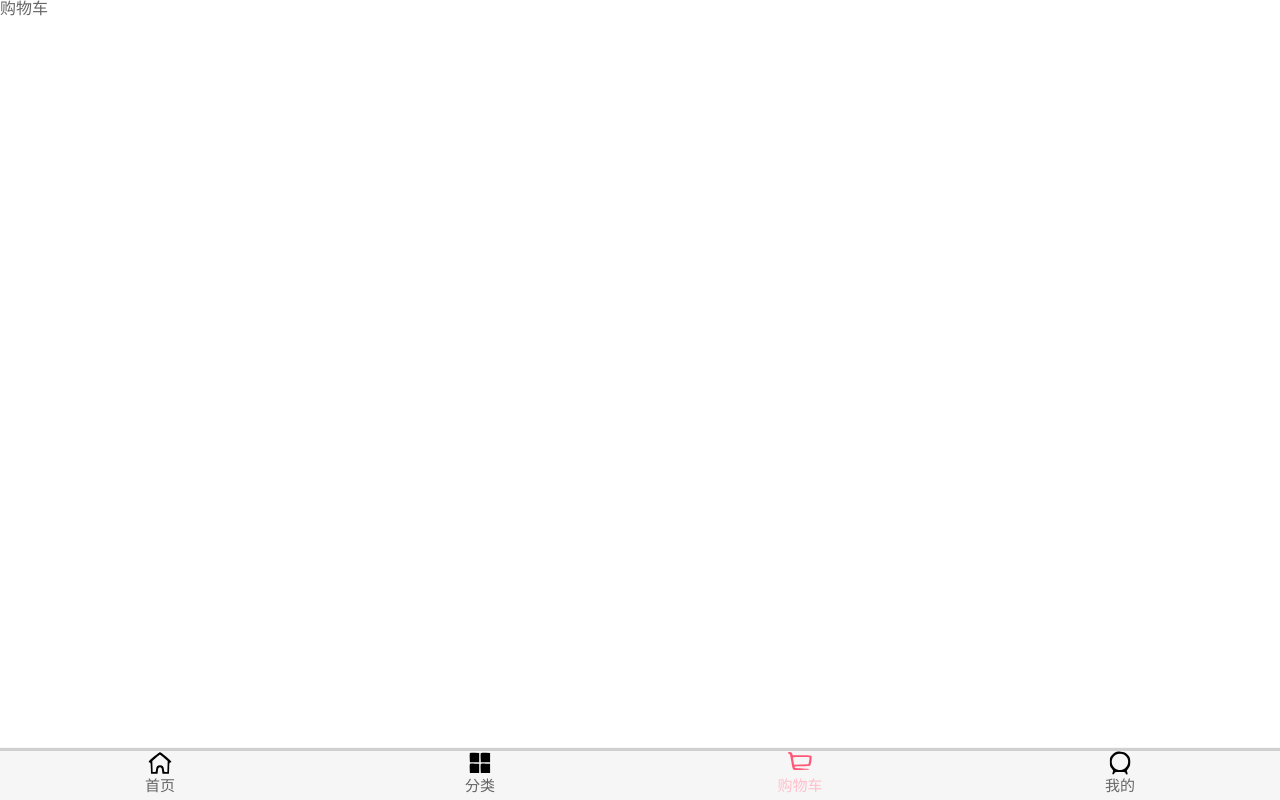
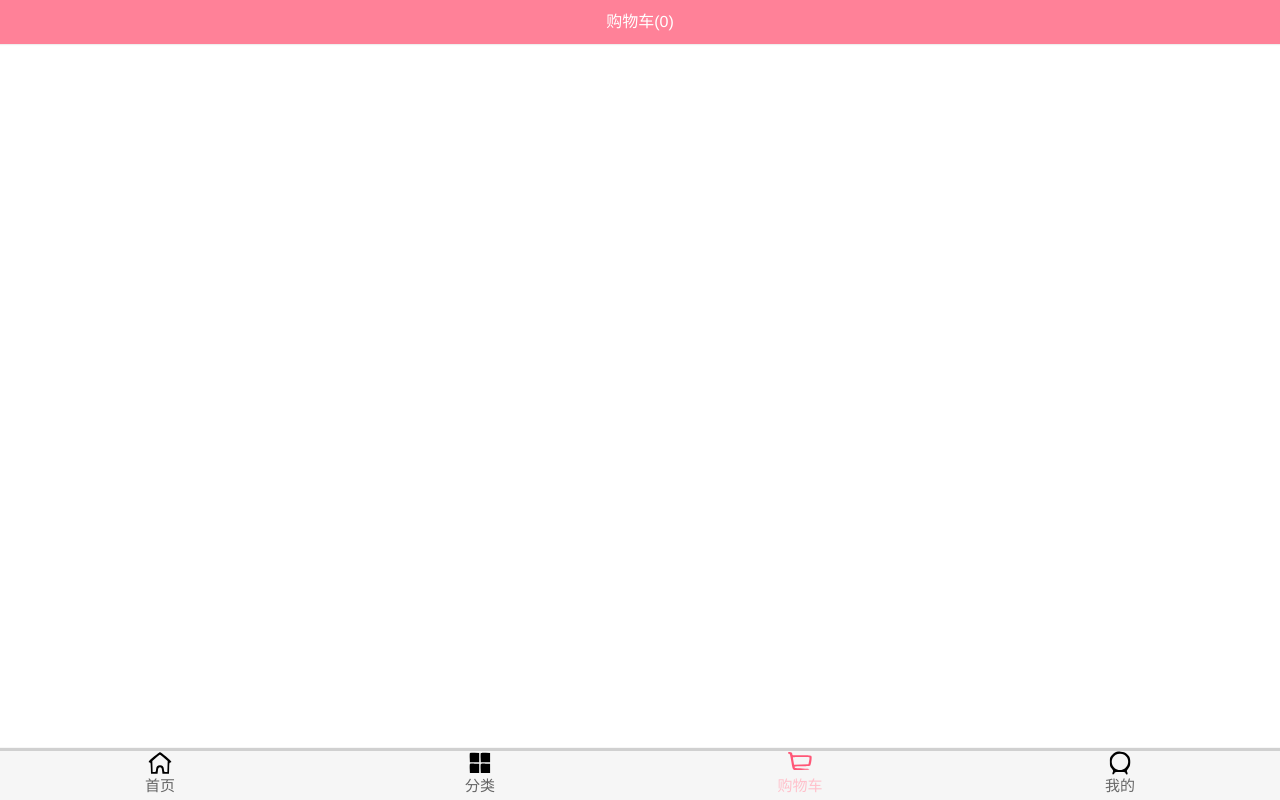
Before and after one commit to msj-1995/spuermall, a Vue app: page /cart in a window 1280 px wide. Built offline with nearby package versions, Linux system fonts and the light colour scheme.

Commit message:
购物车导航栏

```diff
--- /dev/null
+++ b/src/store/getters.js
@@ -0,0 +1,5 @@
+export default {
+  cartLength(state) {
+    return state.cartList.length
+  }
+}
--- a/src/store/index.js
+++ b/src/store/index.js
@@ -2,6 +2,7 @@
 import Vuex from "vuex";
 import mutations from "./mutations";
 import actions from "./actions";
+import getters from "./getters";
 
 // 1.安装vuex插件
 Vue.use(Vuex)
@@ -13,7 +14,8 @@
 const store = new Vuex.Store({
   state,
   mutations,
-  actions
+  actions,
+  getters
 })
 
 // 3.导出
--- a/src/views/cart/Cart.vue
+++ b/src/views/cart/Cart.vue
@@ -1,13 +1,33 @@
 <template>
-  <div>购物车</div>
+ <div class="cart">
+   <nav-bar>
+     <div slot="center">购物车({{length}})</div>
+   </nav-bar>
+ </div>
 </template>
 
 <script>
+import NavBar from "components/common/navbar/NavBar";
+
+import {mapGetters} from 'vuex'
+
 export default {
-  name: "Cart"
+  name: "Cart",
+  components: {
+    NavBar
+  },
+  computed: {
+    ...mapGetters({
+      length: 'cartLength'
+    })
+  }
 }
 </script>
 
 <style scoped>
-
+.nav-bar {
+  background-color: var(--color-tint);
+  /*背景色:字体颜色*/
+  color: #ffffff;
+}
 </style>
```
